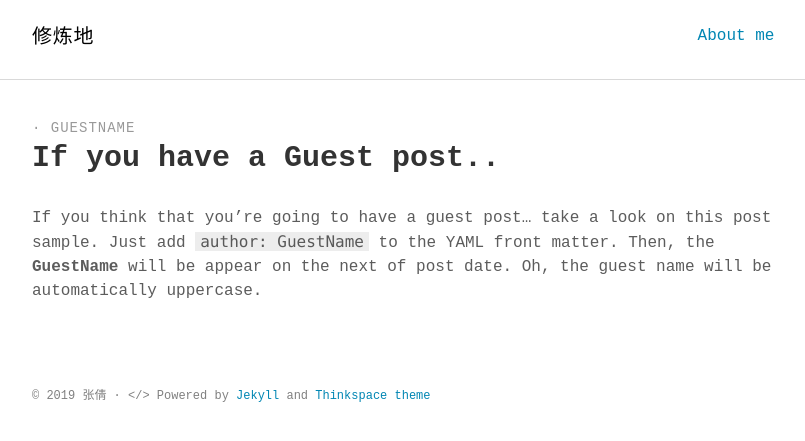
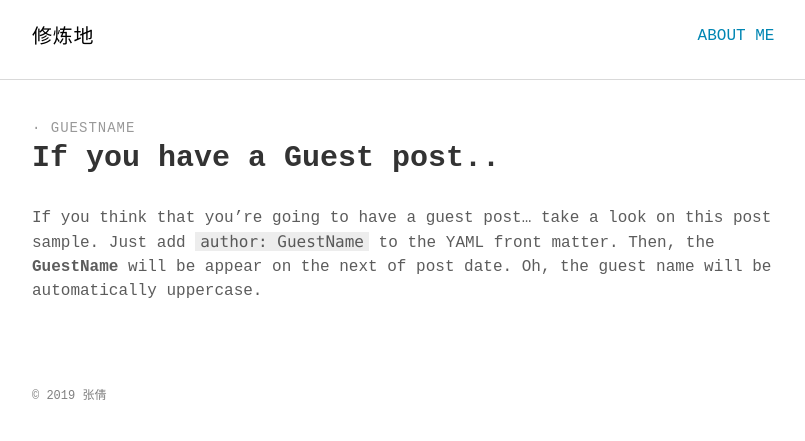
Before and after one commit to qilaidi/qilaidi.github.io, a Jekyll site: the page built from backup/2016-06-09-if-you-have-a-guest-post.md, in a window 1280 px wide. Shown: the top 441 px of the page, without its empty margins (232-1037 px from the left). Built offline with Jekyll 4.4.1, drawn with Linux system fonts in a browser that asks for light colours; some web fonts are replaced.

Commit message:
third amend template

```diff
--- a/_includes/footer.html
+++ b/_includes/footer.html
@@ -1,5 +1,5 @@
 <footer class="site-footer">
   <div class="container">
-    <small class="block">&copy; {{ site.time | date: '%Y' }} {{ site.author.name }} &middot; &lt;/&gt; Powered by <a href="https://jekyllrb.com/">Jekyll</a> and <a href="https://github.com/heiswayi/thinkspace">Thinkspace theme</a></small>
+    <small class="block">&copy; {{ site.time | date: '%Y' }} {{ site.author.name }} </small>
   </div>
 </footer>
--- a/_includes/nav.html
+++ b/_includes/nav.html
@@ -3,7 +3,7 @@
   <div class="container">
     <h1 class="logo"><a href="{{ '/' | prepend: site.baseurl | prepend: site.url }}">{{ site.title_left }}<span>{{ site.title_right }}</span></a></h1>
     <ul class="navbar">
-      <li><a href="{{ '/about' | prepend: site.baseurl | prepend: site.url }}">About me</a></li>
+      <li><a href="{{ '/about' | prepend: site.baseurl | prepend: site.url }}">ABOUT ME</a></li>
       <!--<li><a href="{{ "/feed.xml" | prepend: site.baseurl | prepend: site.url }}" target="_blank">RSS</a></li>-->
     </ul>
   </div>
```
